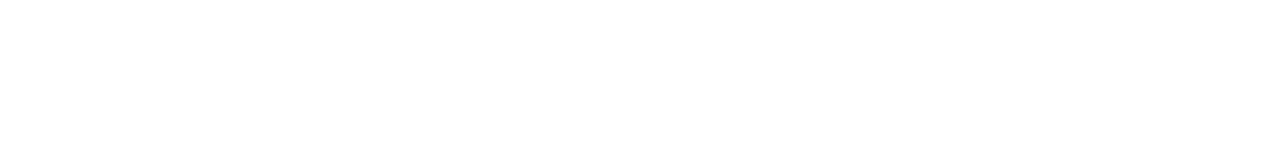
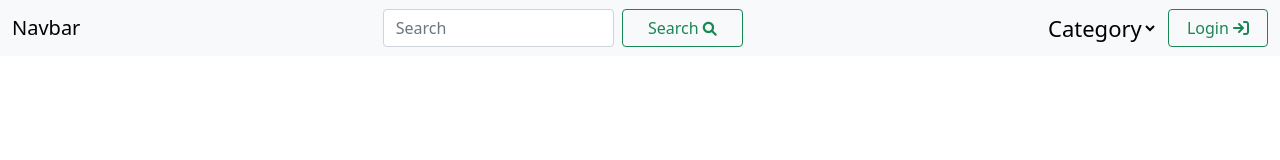
Before and after one commit to lindaOthman/UdaCity, a plain HTML site: page index.html in a window 1280 px wide. Drawn offline with nearby package versions, Linux system fonts and the light colour scheme.

Commit message:
Create Navbar

```diff
--- a/index.html
+++ b/index.html
@@ -11,17 +11,76 @@
       integrity="sha384-1BmE4kWBq78iYhFldvKuhfTAU6auU8tT94WrHftjDbrCEXSU1oBoqyl2QvZ6jIW3"
       crossorigin="anonymous"
     />
-    <!-- to Create A icon in Website .  -->
+    <!-- to Create A icon in Website . -->
     <link rel="icon" href="" />
-    <!-- to Connection the css file .  -->
+    <!-- to Connection the css file . -->
     <link rel="stylesheet" href="style.css" />
+    <!-- to Connection Font Awesome -->
+    <link
+      rel="stylesheet"
+      href="https://cdnjs.cloudflare.com/ajax/libs/font-awesome/6.0.0/css/all.min.css"
+      integrity="sha512-9usAa10IRO0HhonpyAIVpjrylPvoDwiPUiKdWk5t3PyolY1cOd4DSE0Ga+ri4AuTroPR5aQvXU9xC6qOPnzFeg=="
+      crossorigin="anonymous"
+      referrerpolicy="no-referrer"
+    />
     <title>Name Pro</title>
   </head>
   <body>
+    <div class="Navbar_Container">
+      <nav class="navbar navbar-expand-lg bg-light">
+        <div class="container-fluid">
+          <a class="navbar-brand" style="color: black" href="#">Navbar</a>
+          <button
+            class="navbar-toggler"
+            type="button"
+            data-bs-toggle="collapse"
+            data-bs-target="#navbarSupportedContent"
+            aria-controls="navbarSupportedContent"
+            aria-expanded="false"
+            aria-label="Toggle navigation"
+          >
+            <span class="navbar-toggler-icon"></span>
+          </button>
+          <form class="d-flex">
+            <div class="Data_Content_Center">
+              <input
+                class="form-control me-2 Search"
+                type="search"
+                placeholder="Search"
+                aria-label="Search"
+              />
+              <button
+                class="btn btn-outline-success Search_Button"
+                type="submit"
+              >
+                Search
+                <i
+                  class="fa-solid fa-magnifying-glass"
+                  style="font-size: 14px"
+                ></i>
+              </button>
+            </div>
+          </form>
 
-
-
-
+          <form class="d-flex">
+            <select
+              style="cursor: pointer"
+              class="Form_Select"
+              aria-label="Default select example"
+            >
+              <option selected class="Form_Selected">
+                Category <i class="fa-solid fa-arrow-down-wide-short"></i>
+              </option>
+              <option value="Buyer" style="font-size: 18px">Buyer</option>
+              <option value="Seller" style="font-size: 18px">Seller</option>
+            </select>
+            <button class="btn btn-outline-success Login_Button" type="submit">
+              Login <i class="fa-solid fa-arrow-right-to-bracket"></i>
+            </button>
+          </form>
+        </div>
+      </nav>
+    </div>
     <!-- Connection jQuery to the main js file  -->
     <script
       src="https://code.jquery.com/jquery-3.6.0.js"
--- a/style.css
+++ b/style.css
@@ -0,0 +1,36 @@
+.Navbar_Container {
+  display: flex;
+  flex-direction: row;
+  flex-wrap: nowrap;
+  min-width: 100vh;
+}
+.navbar {
+  display: flex;
+  flex-direction: row;
+  flex-wrap: nowrap;
+  width: 100%;
+}
+.Data_Content_Center {
+  display: flex;
+  flex-direction: row;
+  min-width: 100%;
+}
+.Search_Button {
+  width: 50%;
+  height: auto;
+}
+
+.Form_Select {
+  border: none;
+  background-color: #f8f9fa;
+  padding: auto;
+  margin: 0px 10px 0px 15px;
+  font-size: 22px;
+}
+.Form_Selected {
+  font-size: 22px;
+}
+
+.Login_Button {
+  width: 100px;
+}
```
